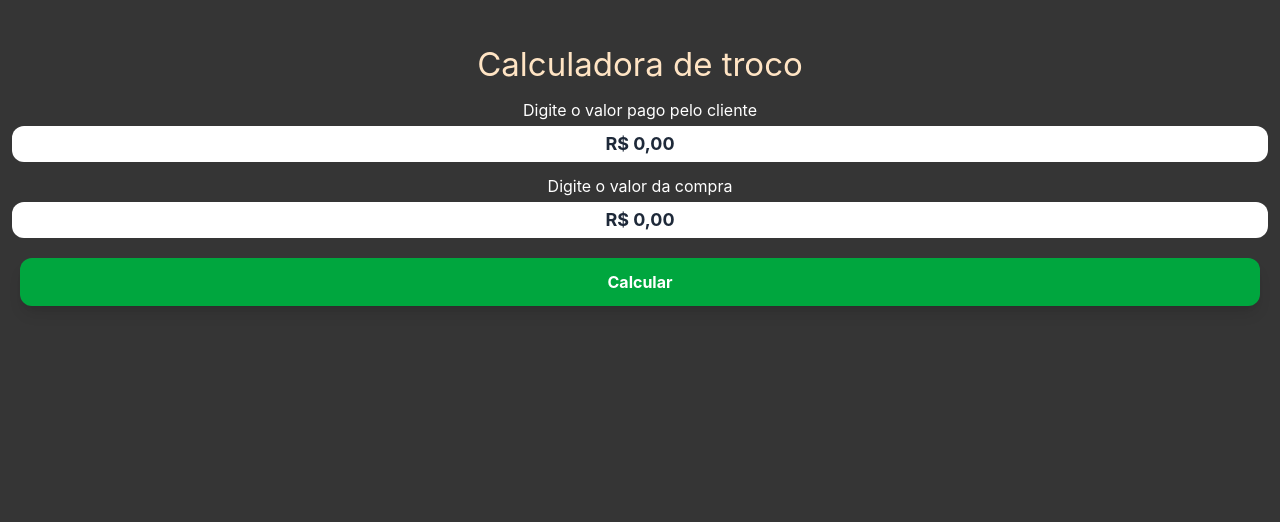
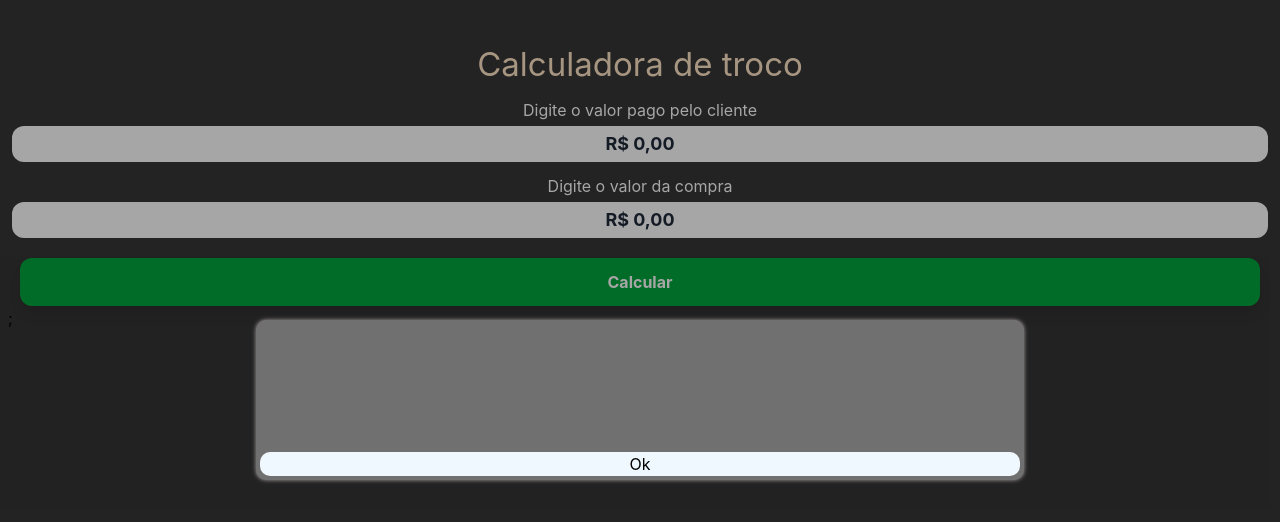
Before and after one commit to mateusskullerdev-lab/troco-app, a React (Vite) app: page / in a window 1280 px wide. Shown: the top 522 px of the page. Built offline with nearby package versions, Linux system fonts and the light colour scheme.

Commit message:
Now errors are treated in ErrorMessage

```diff
--- a/src/calc/CalcBox.tsx
+++ b/src/calc/CalcBox.tsx
@@ -2,6 +2,7 @@ import { invoke } from "@tauri-apps/api/core";
 import "./CalcBox.css";
 import { useState } from "react";
 import formatarMoeda from "../utils/formatarMoedas";
+import ErrorMessage from "../ErrorMessage";
 interface CalcBoxProps {
   isActive: boolean;
   handleCalc: (res: any) => void;
@@ -10,7 +11,11 @@ interface CalcBoxProps {
 function CalcBox({ isActive, handleCalc }: CalcBoxProps) {
   const [valorPagoCent, setValorPagoCent] = useState(0);
   const [valorDaCompraCent, setValorDaCompraCent] = useState(0);
-
+  const [isErrorActive, setIsErrorActive] = useState(false);
+  const [errorMessage, setErrorMessage] = useState("");
+  function handleError() {
+    setIsErrorActive(!isErrorActive);
+  }
   const extrairCentavos = (texto: string): number => {
     const apenasNumeros = texto.replace(/\D/g, "");
     return apenasNumeros === "" ? 0 : parseInt(apenasNumeros, 10);
@@ -31,7 +36,6 @@ function CalcBox({ isActive, handleCalc }: CalcBoxProps) {
         value={formatarMoeda(valorPagoCent)}
         onChange={(e) => setValorPagoCent(extrairCentavos(e.target.value))}
       />
-
       <label className="flex justify-center text-white mt-2">
         Digite o valor da compra
       </label>
@@ -42,7 +46,6 @@ function CalcBox({ isActive, handleCalc }: CalcBoxProps) {
         value={formatarMoeda(valorDaCompraCent)}
         onChange={(e) => setValorDaCompraCent(extrairCentavos(e.target.value))}
       />
-
       <button
         className="bg-green-600 text-white font-bold rounded-xl ml-3 mr-3 mt-4 p-3 shadow-lg active:scale-95 transition"
         onClick={async () => {
@@ -55,15 +58,22 @@ function CalcBox({ isActive, handleCalc }: CalcBoxProps) {
             });
             handleCalc(res);
             console.log(res);
-            setValorDaCompraCent(0)
-            setValorPagoCent(0)
-          } catch (error) {
-            alert("Valor recebido é insuficiente para pagar a compra" + error);
+            setValorDaCompraCent(0);
+            setValorPagoCent(0);
+          } catch (error: any) {
+            setErrorMessage(error);
+            handleError();
           }
         }}
       >
         Calcular
       </button>
+      <ErrorMessage
+        error={errorMessage}
+        isActive={isErrorActive}
+        onClose={handleError}
+      />
+      ;
     </div>
   );
 }
```
